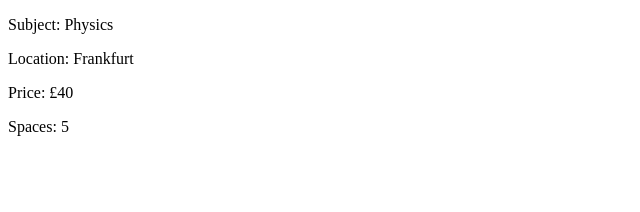
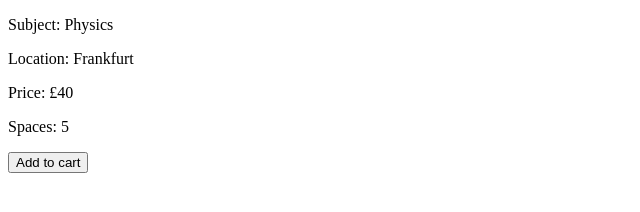
Before and after one commit to PoseyXyz/group1-cw1, a plain HTML site: page lesson.html in a window 1280 px wide. Shown: the whole page, without its empty margins (0-640 px from the left). Drawn offline with nearby package versions, Linux system fonts and the light colour scheme.

Commit message:
Added cart button functionality

```diff
--- a/lesson.html
+++ b/lesson.html
@@ -13,6 +13,8 @@
             <p>Location: {{lesson.location}}</p>
             <p>Price: {{lesson.price}}</p>
             <p>Spaces: {{lesson.spaces}}</p>
+            <button v-on:click="addToCart" v-if="lesson.spaces > 0">Add to cart</button>
+            <button disabled=true v-else>Add to cart</button>
         </div>
     </div>
 <script>
@@ -25,7 +27,13 @@
                 location:'Frankfurt',
                 price:'£40',
                 spaces:5
-         }
+         },
+
+            }
+        },
+        methods:{
+            addToCart:()=> {
+               app.lesson.spaces = app.lesson.spaces-1
             }
         }
     })
```
